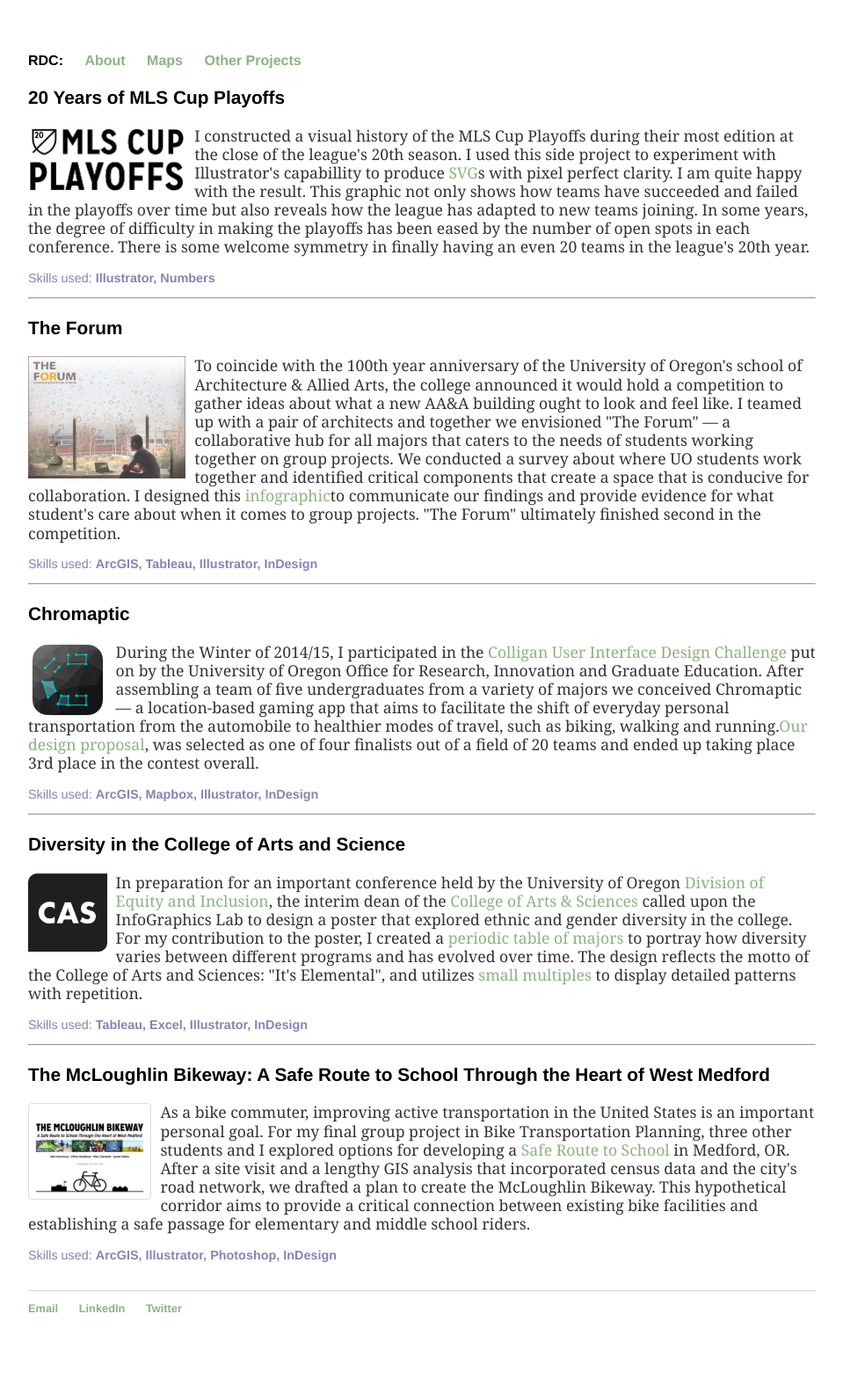
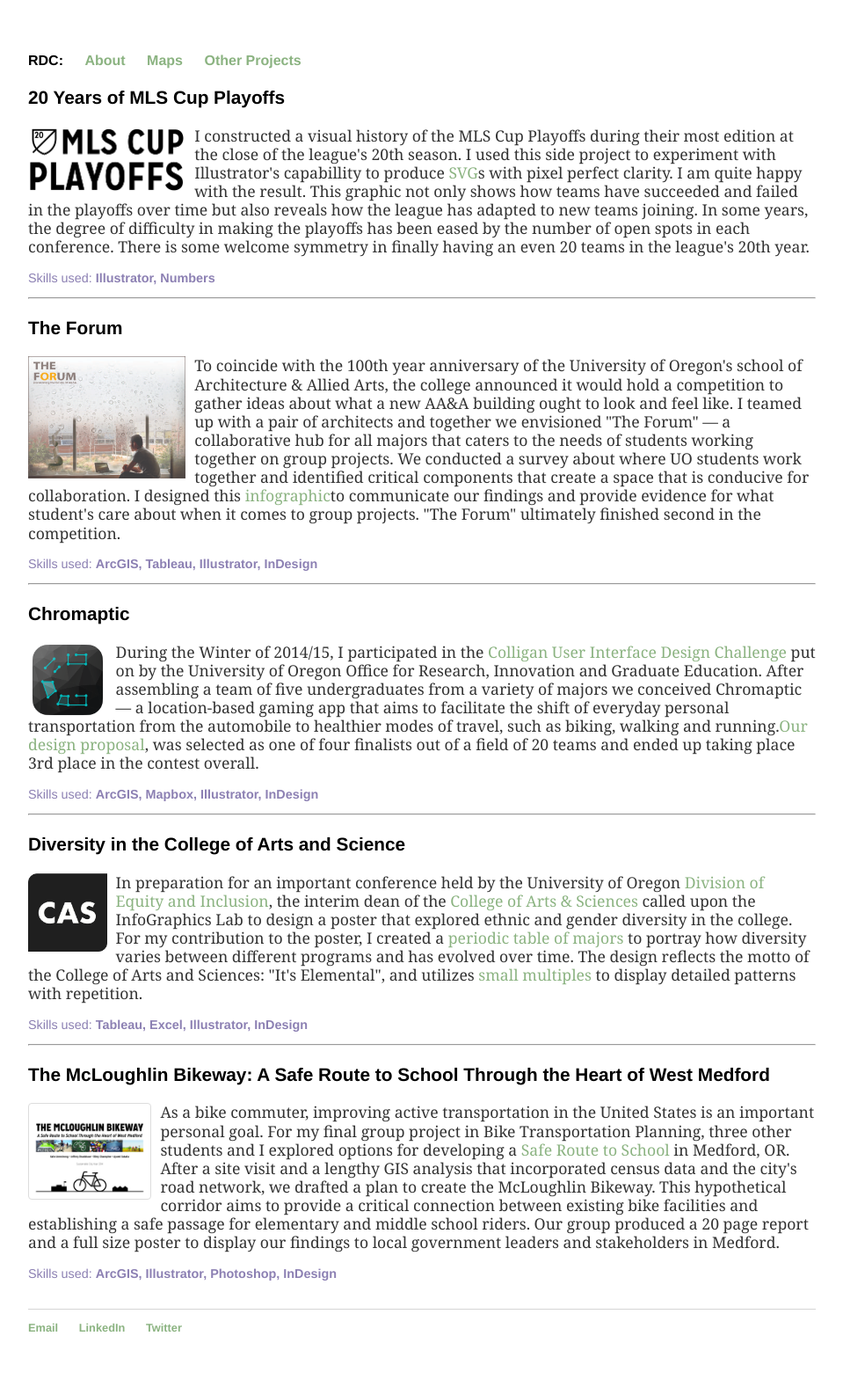
Before and after one commit to rileydchampine/rileydchampine.github.io, a Jekyll site: the page built from otherprojects.html, in a window 1280 px wide. Shown: the whole page at 88% size, without its empty margins (160-1119 px from the left). Built offline with Jekyll 4.4.1, drawn with Linux system fonts in a browser that asks for light colours; before the commit the page ends 1555 px from its top, so only the background shows below that.

Commit message:
Update otherprojects.html

```diff
--- a/otherprojects.html
+++ b/otherprojects.html
@@ -32,7 +32,7 @@ title: RDC&#58; Other Projects
 
        	<h3>The McLoughlin Bikeway: A Safe Route to School Through the Heart of West Medford</h3>
         <a href="McLoughlinBikeway.jpg" target="_blank"><img class="maps" src="mcloughlincoverphoto.jpg" alt="McLoughlin Bikeway" style=width:15%;height:auto; align="left"></a>
-       	<p>As a bike commuter, improving active transportation in the United States is an important personal goal. For my final group project in Bike Transportation Planning, three other students and I explored options for developing a <a href="http://www.saferoutesinfo.org/" target="_blank">Safe Route to School</a> in Medford, OR. After a site visit and a lengthy GIS analysis that incorporated census data and the city's road network, we drafted a plan to create the McLoughlin Bikeway. This hypothetical corridor aims to provide a critical connection between existing bike facilities and establishing a safe passage for elementary and middle school riders.</p>
+       	<p>As a bike commuter, improving active transportation in the United States is an important personal goal. For my final group project in Bike Transportation Planning, three other students and I explored options for developing a <a href="http://www.saferoutesinfo.org/" target="_blank">Safe Route to School</a> in Medford, OR. After a site visit and a lengthy GIS analysis that incorporated census data and the city's road network, we drafted a plan to create the McLoughlin Bikeway. This hypothetical corridor aims to provide a critical connection between existing bike facilities and establishing a safe passage for elementary and middle school riders. Our group produced a 20 page report and a full size poster to display our findings to local government leaders and stakeholders in Medford.</p>
 <p class="skills">Skills used: <b>ArcGIS, Illustrator, Photoshop, InDesign</b></p>
       <br>
 
```
